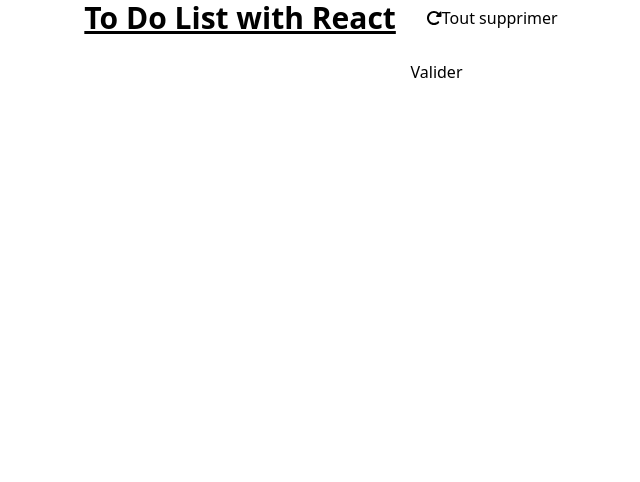
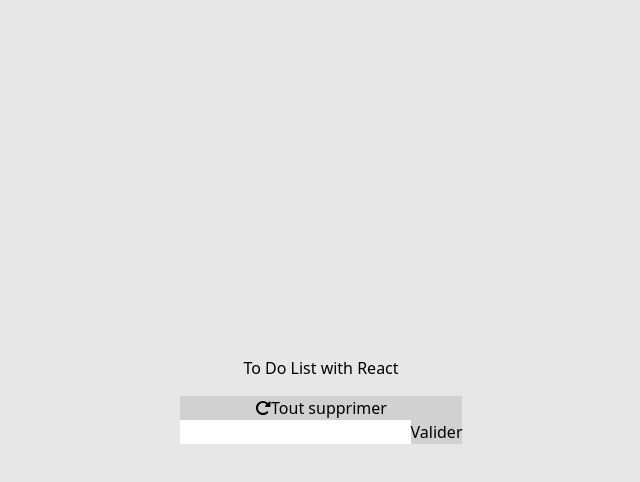
Before and after one commit to ocebert31/Projet_Personnel_P2_TO_DO_LIST_React, a React (Create React App) app: page / in a window 1280 px wide. Shown: the top 482 px of the page, without its empty margins (319-959 px from the left). Built offline with nearby package versions, Linux system fonts and the light colour scheme.

Commit message:
mise en place de tailwind et commencement du style

```diff
--- a/package.json
+++ b/package.json
@@ -45,7 +45,9 @@
     "@testing-library/jest-dom": "^5.16.5",
     "@testing-library/react": "^15.0.2",
     "@testing-library/user-event": "^14.5.2",
+    "autoprefixer": "^10.4.19",
     "jest": "^27.5.1",
+    "postcss": "^8.4.38",
     "tailwindcss": "^3.4.3"
   }
 }
--- /dev/null
+++ b/postcss.config.js
@@ -0,0 +1,6 @@
+module.exports = {
+  plugins: {
+    tailwindcss: {},
+    autoprefixer: {},
+  },
+}
--- a/src/App.js
+++ b/src/App.js
@@ -3,7 +3,7 @@
 
 function App() {
   return (
-    <div className="App">
+    <div className="App bg-backgroundColor">
       <List></List>
     </div>
   );
--- a/src/components/List/List.js
+++ b/src/components/List/List.js
@@ -94,21 +94,26 @@
     };
 
     return (
+        <div className="min-h-screen flex justify-center items-center bg-backgroundColor">
             <div>
-            <div className='alignment-clear-title'>
-                <h1 className="text-3xl font-bold underline">To Do List with React</h1>
+                <h1 className="text-center mb-4">To Do List with React</h1>
+                <div className="w-full max-w-md bg-foregroundColor ">
+                    <div>
                         <Clear clearAllTasks={clearAllTasks}></Clear>
                     </div>
-            <ul className='style-liste'>
+                    <ul>
                         {tasks.map((task, index) => (
-                    <li className='style-element' key={task.id} draggable onDragStart={(event) => {handleDragStart(event, task.id)}} onDragOver={handleDragOver} onDrop={(event) => handleDrop(event, index)}>
+                            <li key={task.id} draggable onDragStart={(event) => {handleDragStart(event, task.id)}} onDragOver={handleDragOver} onDrop={(event) => handleDrop(event, index)}>
                                 <Task task={task} deleteTask={deleteTask} editTask={editTask} startEditing={startEditing} cancelEditing={cancelEditing} checkedTask={checkedTask}/>
                             </li>
                         ))}
                     </ul>
                     <Add addTask={addTask} />
                 </div>
+            </div>
+        </div>
     );
+
 }
 
 export default List;
--- a/tailwind.config.js
+++ b/tailwind.config.js
@@ -2,7 +2,12 @@
 module.exports = {
   content: ["./src/components/**/*.js"],
   theme: {
-    extend: {},
+    extend: {
+      colors: {
+        backgroundColor: '#E7E7E7', // Remplacez par votre propre valeur hexadécimale
+        foregroundColor: '#D1D1D1',
+      },
+    },
   },
   plugins: [],
 }
```
Also changed, not shown: 1 other file (tests, documents, lock files or other folders). Lines whose indentation alone changed are shown as unchanged.
